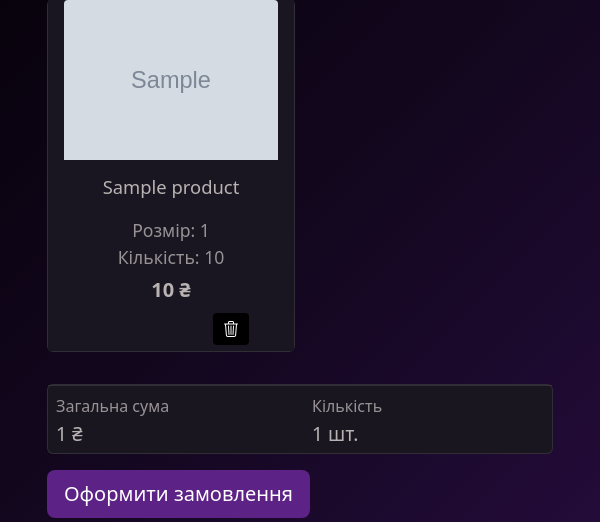
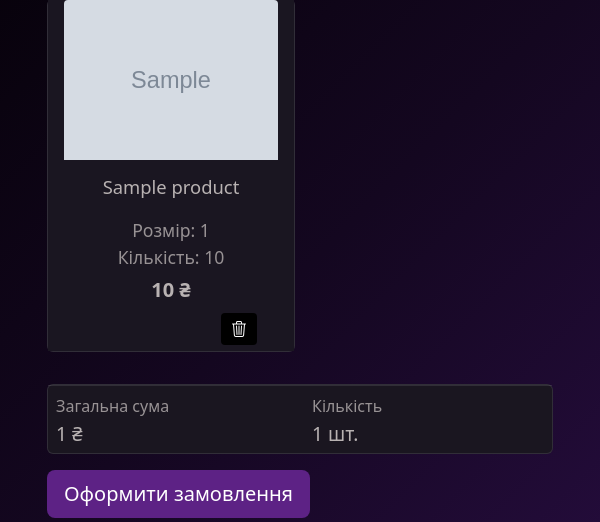
Before and after one commit to argx4/VoidStreetShop-Python-Django-, a Django app: template Basket/templates/basket.html in a window 600 px wide. Shown: the part 126-648 px from the top of the page. Run offline with Django 3.2, Linux system fonts and the light colour scheme; the template is opened without the code that fills it: most values are stand-ins (such as "Sample title", 1, 10 or a date in 2020); grey boxes marked "Sample" are stand-in pictures.

Commit message:
подогнаны кнопки удаления из корзины для самых маленьких телефонов

```diff
--- a/static/css/basket.css
+++ b/static/css/basket.css
@@ -279,3 +279,21 @@
     max-height: 110px;
   }
 }
+
+@media (min-width: 412px) and (max-width: 767px) {
+
+  .btn.btn-danger.btn-sm {
+      margin-left: 8.5rem;
+
+  }
+
+}
+
+@media (min-width: 250px) and (max-width: 350px) {
+
+  .btn.btn-danger.btn-sm {
+      margin-left: 6.3rem;
+  }
+
+
+}
```
